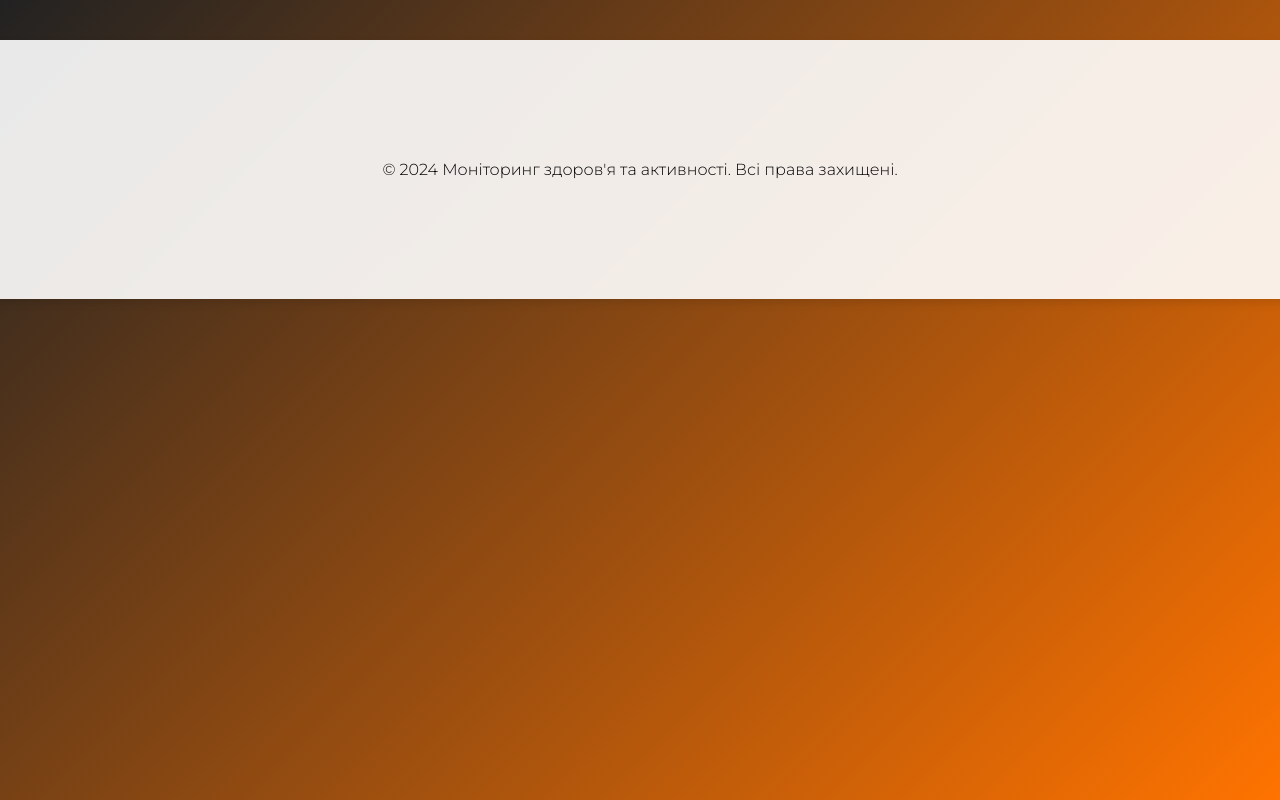
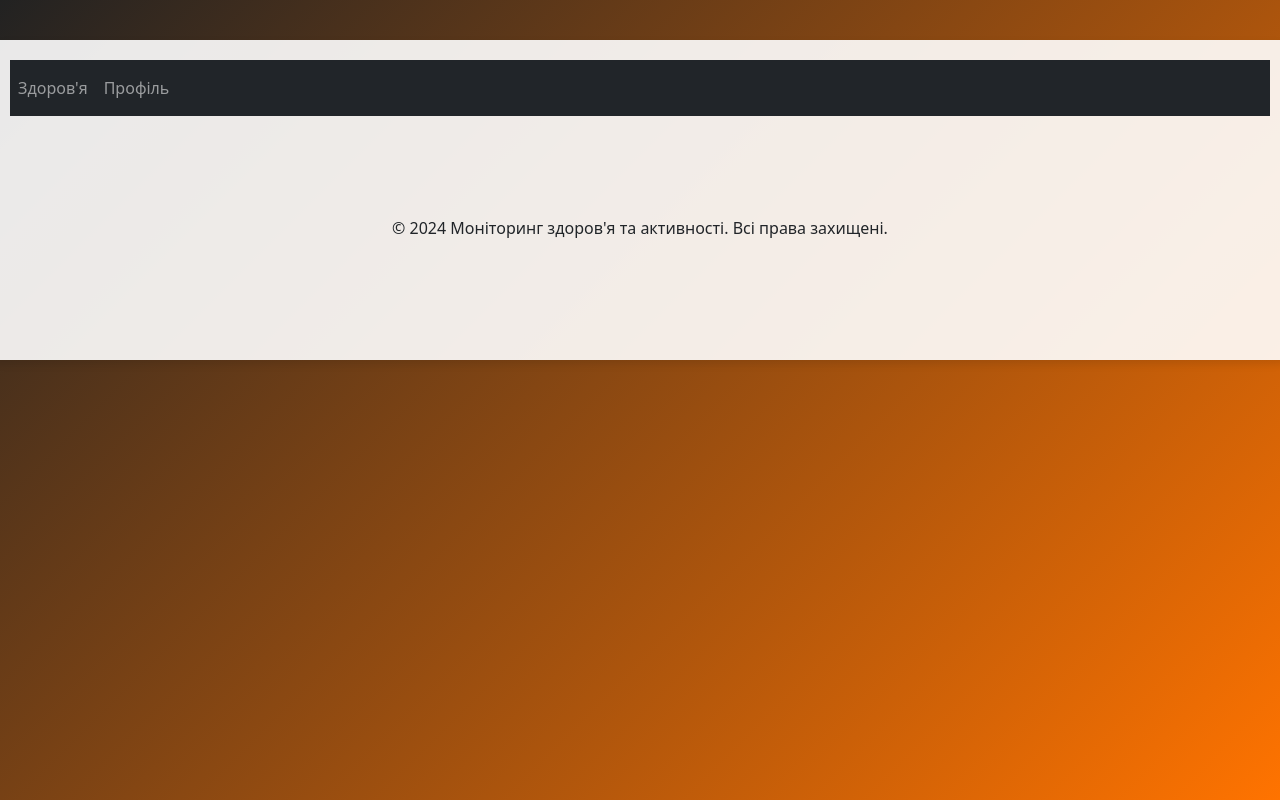
Before and after one commit to onsviii/fitness_track, a React (Create React App) app: page /home in a window 1280 px wide. Shown: the top 800 px of the page. Built offline with nearby package versions, Linux system fonts and the light colour scheme.

Commit message:
Add navigation bar

```diff
--- a/src/App.js
+++ b/src/App.js
@@ -1,10 +1,28 @@
+import 'bootstrap/dist/css/bootstrap.min.css'
+import {
+  BrowserRouter as Router,
+  Route,
+  Routes
+} from "react-router-dom"
 import Footer from "./components/Footer"
+import NaviBar from './components/NaviBar';
+import { Home } from './Home';
+import Auth from "./AuthPage";
 
 function App() {
   return (
-    <div className="wrapper">
+    <>
+    <Router>
+      <div className="wrapper">
+        <NaviBar />
         <Footer />
-    </div>
+      </div>
+      <Routes>
+        <Route path="/home" component={Home} />
+        <Route path="/auth" component={Auth} />
+      </Routes>
+    </Router>
+    </>
   );
 }
 
--- /dev/null
+++ b/src/Home.js
@@ -0,0 +1,7 @@
+import React from "react";
+
+export const Home = () => {
+    return (
+        <h1>Home Page</h1>
+    )
+}
--- /dev/null
+++ b/src/components/NaviBar.js
@@ -0,0 +1,16 @@
+import React from "react";
+import { Navbar, Nav, NavLink} from 'react-bootstrap'
+
+export default function NaviBar() {
+    return (
+        <>
+            <Navbar collapseOnSelect expand="lg" bg="dark" variant="dark">
+                <Nav className="mr-auto">
+                    <NavLink>Здоров'я</NavLink>
+                    <NavLink>Профіль</NavLink>
+                </Nav>
+            </Navbar>
+        </>
+    )
+
+}
```
